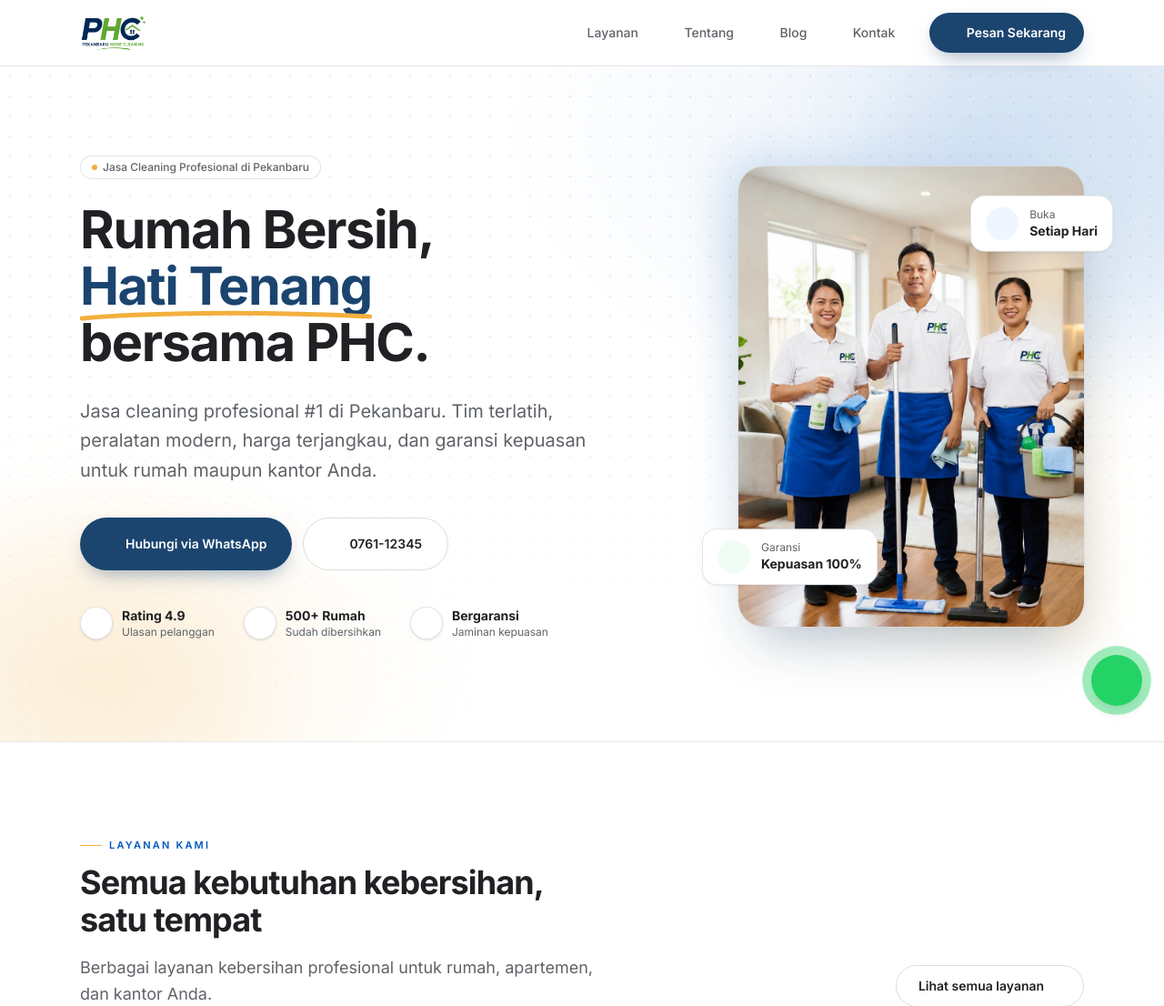
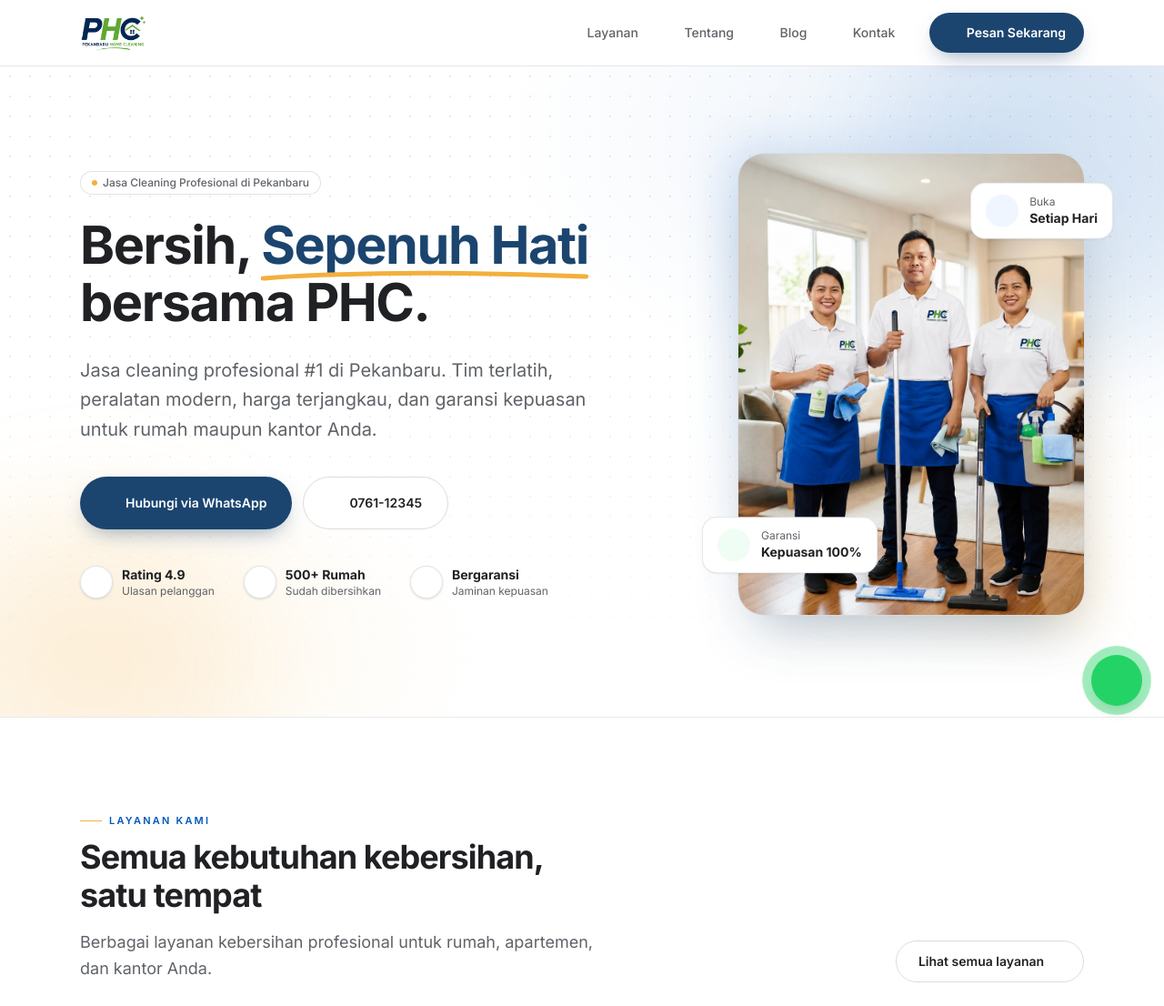
Before and after one commit to edipurwanto1988/phc, a Laravel app: page / in a window 1280 px wide. Shown: the top 1106 px of the page at 91% size. Run offline with Laravel 12, Linux system fonts and the light colour scheme; data comes from the database, SQL or seed files in the repository; style sheets or scripts are compiled from the project's sources; parts of the project's set-up code (start-up, migrations or seed data) failed here and were passed over; some web fonts are replaced.

Commit message:
feat(home): ubah headline hero jadi Bersih, Sepenuh Hati bersama PHC

```diff
--- a/resources/views/pages/home.blade.php
+++ b/resources/views/pages/home.blade.php
@@ -27,9 +27,9 @@
                     </span>
 
                     <h1 class="mt-6 text-4xl sm:text-5xl lg:text-[3.6rem] font-bold text-text-primary leading-[1.08] tracking-tight">
-                        Rumah Bersih,
+                        Bersih,
                         <span class="relative inline-block text-primary">
-                            Hati Tenang
+                            Sepenuh Hati
                             <svg class="absolute -bottom-2 left-0 w-full h-3 text-accent" viewBox="0 0 200 12" fill="none" preserveAspectRatio="none" aria-hidden="true">
                                 <path d="M2 9C40 3 120 1 198 7" stroke="currentColor" stroke-width="5" stroke-linecap="round"/>
                             </svg>
```
